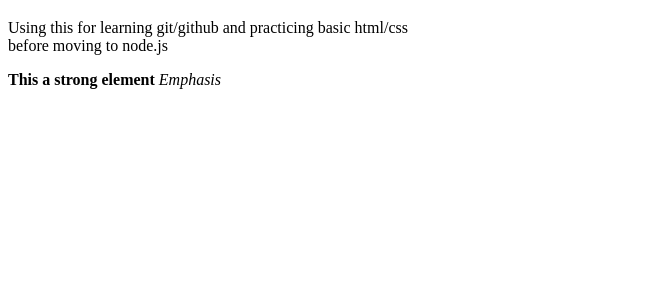
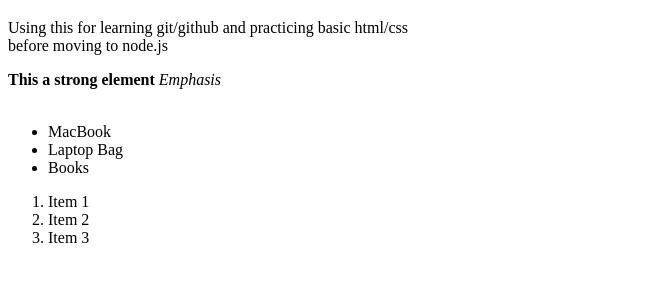
Before and after one commit to shivamnagar1/learning-html, a plain HTML site: page index.html in a window 1280 px wide. Shown: the part 61-342 px from the top of the page, without its empty margins (0-647 px from the left). Drawn offline with Linux system fonts and the light colour scheme.

Commit message:
Changed README.md and index.html

```diff
--- a/index.html
+++ b/index.html
@@ -5,10 +5,32 @@
         <title>HTML basics</title>
     </head>
     <body>
+        <!-- This is an html comment -->
+
+        <!-- Text -->
+
         <h1>Recaping HTML and Learning Git/Github</h1>
         <p>Using this for learning git/github and practicing basic html/css<br>before moving to node.js</p>
         <strong>This a strong element</strong>
         <em>Emphasis</em>
-        <!-- This is an html comment -->
+
+        <br><br>
+
+        <!-- Lists -->
+
+        <!-- Unordered List -->
+        <ul>
+            <li>MacBook</li>
+            <li>Laptop Bag</li>
+            <li>Books</li>
+        </ul>
+
+        <!-- Ordered List -->
+
+        <ol>
+            <li>Item 1</li>
+            <li>Item 2</li>
+            <li>Item 3</li>
+        </ol>
     </body>
 </html>
```
Also changed, not shown: 1 other file.
